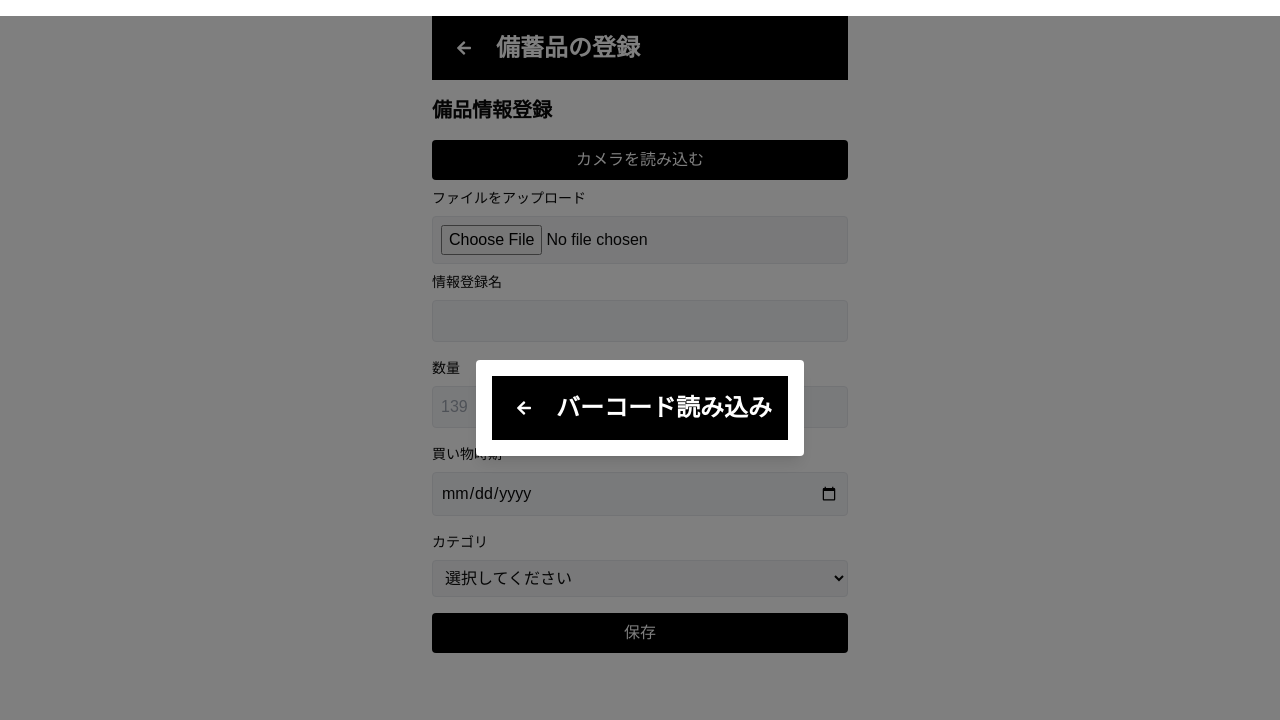
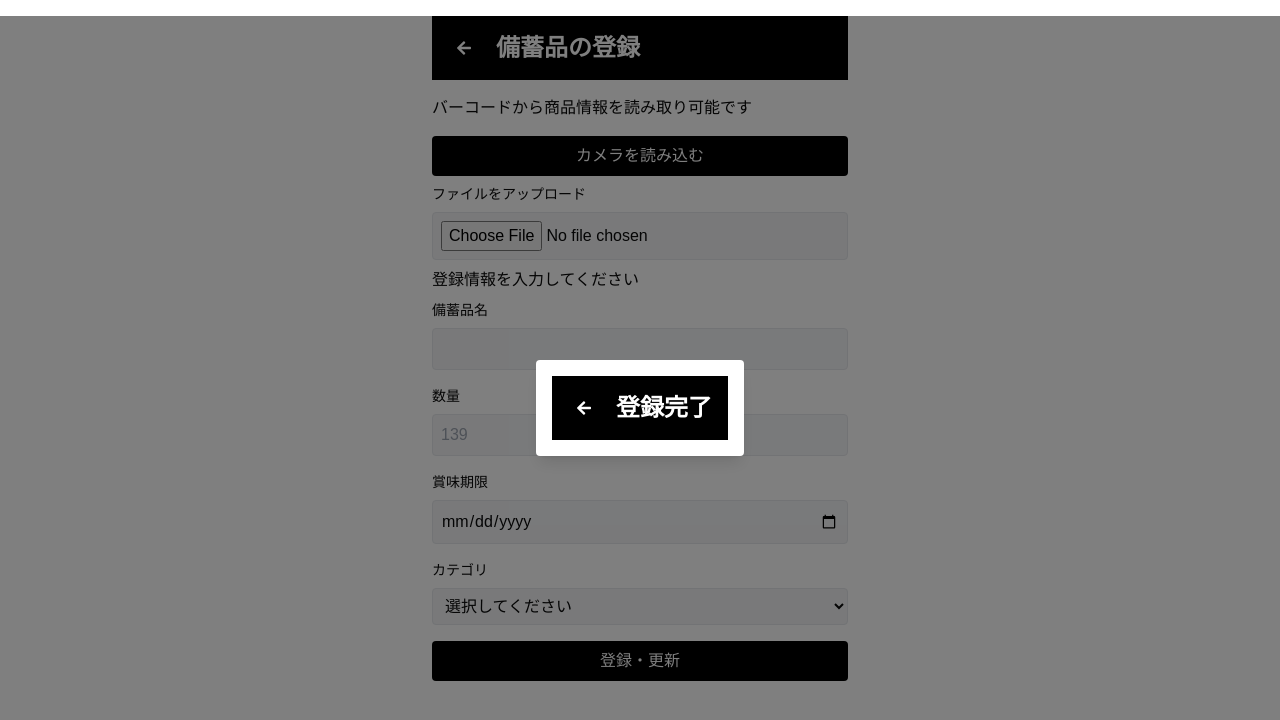
Before and after one commit to emorinrin/front, a Next.js app: page /stockpile_registration_iteminfo in a window 1280 px wide. Both pictures are taken after a click on the button "カメラを読み込む". Shown: the top 720 px of the page. Built offline with nearby package versions, Linux system fonts and the light colour scheme.

Commit message:
ストックパイル登録機能の改善: 画像アップロードコンポーネントを移動し、バーコード読み取りと完了モーダルを統合。新しいヘッダーコンポーネントを追加。

```diff
--- a/src/components/stockpile_registration_ImageUpload.jsx
+++ b/src/app/archive/stockpile_registration_ImageUpload.jsx
@@ -1,6 +1,6 @@
 "use client";
 
-import Header from "@/components/StockpileRegistrationBarcodeRead";
+import Header from "@/components/StockpileRegistrationCompletion";
 
 export default function Component() {
   return (
--- a/src/app/stockpile_registration_iteminfo/page.jsx
+++ b/src/app/stockpile_registration_iteminfo/page.jsx
@@ -2,7 +2,8 @@
 
 import { useState } from "react";
 import Header from "@/components/header";
-import StockpileRegistrationBarcodeRead from "@/components/StockpileRegistrationBarcodeRead";
+import StockpileRegistrationBarcodeRead from "@/components/StockpileRegistrationCompletion";
+import StockpileRegistrationCompletion from "@/components/StockpileRegistrationCompletion";
 
 export default function Component() {
   const [formData, setFormData] = useState({
@@ -38,16 +39,25 @@ export default function Component() {
     }
   };
 
-  const [isModalOpen, setIsModalOpen] = useState(false);
-
+  // Modal for barcode
+  const [BarcodeModalOpen, setBarcodeModalOpen] = useState(false);
   const handleCameraClick = () => {
-    setIsModalOpen(true);
+    setBarcodeModalOpen(true);
+  };
+  const handleBarcodeCloseModal = () => {
+    setBarcodeModalOpen(false);
   };
 
-  const handleCloseModal = () => {
-    setIsModalOpen(false);
+  // Modal for completion
+  const [CompletionModalOpen, setCompletionModalOpen] = useState(false);
+  const handleCompletionClick = () => {
+    setCompletionModalOpen(true);
+  };
+  const handleCompletionCloseModal = () => {
+    setCompletionModalOpen(false);
   };
 
+  // Handle form input
   const handleChange = (e) => {
     const { name, value } = e.target;
     setFormData((prev) => ({
@@ -60,7 +70,7 @@ export default function Component() {
     <form onSubmit={handleSubmit} className="max-w-md mx-auto p-4 space-y-4">
       {/* Header component */}
       <Header />
-      <h2 className="text-xl font-bold">備品情報登録</h2>
+      <p>バーコードから商品情報を読み取り可能です</p>
 
       <div className="space-y-2">
         <button
@@ -80,8 +90,10 @@ export default function Component() {
           onChange={(e) => console.log(e.target.files[0])}
           className="w-full p-2 rounded bg-gray-100 border border-gray-200"
         />
+        <p>登録情報を入力してください</p>
+
         <label htmlFor="name" className="block text-sm">
-          情報登録名
+          備蓄品名
         </label>
         <input
           id="name"
@@ -110,7 +122,7 @@ export default function Component() {
       </div>
       <div className="space-y-2">
         <label htmlFor="date" className="block text-sm">
-          買い物時期
+          賞味期限
         </label>
         <input
           id="date"
@@ -141,16 +153,17 @@ export default function Component() {
         </select>
       </div>
       <button
-        type="submit"
+        type="button"
+        onClick={handleCompletionClick}
         className="w-full p-2 rounded bg-black text-white hover:bg-black/90 transition-colors"
       >
-        保存
+        登録・更新
       </button>
 
-      {isModalOpen && (
+      {BarcodeModalOpen && (
         <div
           className="fixed inset-0 flex items-center justify-center bg-black bg-opacity-50"
-          onClick={handleCloseModal}
+          onClick={handleBarcodeCloseModal}
         >
           <div
             className="bg-white p-4 rounded shadow-lg"
@@ -160,6 +173,19 @@ export default function Component() {
           </div>
         </div>
       )}
+      {CompletionModalOpen && (
+        <div
+          className="fixed inset-0 flex items-center justify-center bg-black bg-opacity-50"
+          onClick={handleCompletionCloseModal}
+        >
+          <div
+            className="bg-white p-4 rounded shadow-lg"
+            onClick={(e) => e.stopPropagation()}
+          >
+            <StockpileRegistrationCompletion />
+          </div>
+        </div>
+      )}
     </form>
   );
 }
--- /dev/null
+++ b/src/components/StockpileRegistrationCompletion.jsx
@@ -0,0 +1,20 @@
+"use client";
+
+import Link from "next/link"; // Linkコンポーネントをインポート
+import { FaArrowLeft } from "react-icons/fa"; // Reactアイコンをインポート
+
+// 背景が黒、文字が白のヘッダー
+export default function Header() {
+  return (
+    <header className="bg-black text-white">
+      <div className="container mx-auto p-4 flex items-center">
+        <Link href="/" aria-label="ホームに戻る">
+          <button className="p-2">
+            <FaArrowLeft className="text-white" />
+          </button>
+        </Link>
+        <h1 className="text-2xl font-bold ml-4">登録完了</h1>
+      </div>
+    </header>
+  );
+}
```
Also changed, not shown: src/app/archive/stockpile_registration_BarcodeRead.jsx (renamed from src/components/stockpile_registration_BarcodeRead.jsx), src/app/archive/stockpile_registration_Completion.jsx (renamed from src/components/stockpile_registration_Completion.jsx), src/components/StockpileRegistrationBarcodeRead copy.jsx (renamed from src/components/StockpileRegistrationBarcodeRead.jsx).
